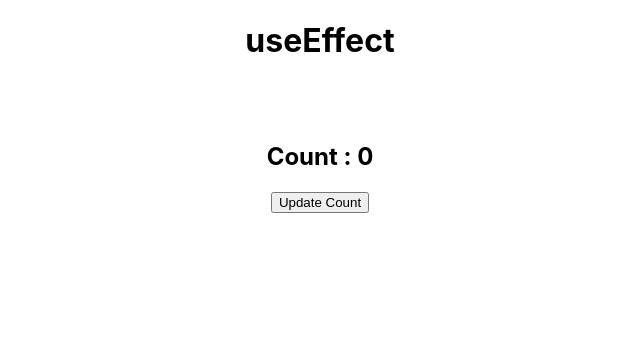
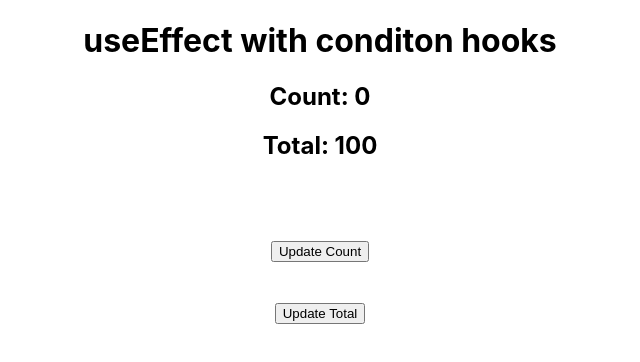
Before and after one commit to jigneshgit935/Learn_react_basic_to_advance, a React (Create React App) app: page / in a window 1280 px wide. Shown: the top 362 px of the page, without its empty margins (320-960 px from the left). Built offline with nearby package versions, Linux system fonts and the light colour scheme.

Commit message:
useffect conditonal rendering

```diff
--- a/src/App.js
+++ b/src/App.js
@@ -1,22 +1,30 @@
 import React, { useEffect, useState } from 'react';
 import './App.css';
+import UserTotal from './UserTotal';
 const App = () => {
   const [count, setCount] = useState(0);
+  const [total, setTotal] = useState(100);
 
   useEffect(() => {
-    // alert('useEffect Hooks');
-    console.log('useEffect Hooks');
+    console.log('After Render!!');
+  }, [count]);
 
-    console.log('Updating');
-  });
   return (
     <div className="App">
-      <h1>useEffect</h1>
+      <h1>useEffect with conditon hooks</h1>
+
+      <UserTotal count={count} total={total} />
 
       <br />
       <br />
-      <h2>Count : {count}</h2>
+      <br />
+      {/* <h2>Count: {count}</h2> */}
       <button onClick={() => setCount(count + 1)}>Update Count</button>
+      <br />
+      <br />
+      <br />
+      {/* <h2>Total: {total}</h2> */}
+      <button onClick={() => setTotal(total + 1)}>Update Total</button>
     </div>
   );
 };
--- /dev/null
+++ b/src/UserTotal.js
@@ -0,0 +1,24 @@
+import React, { useEffect } from 'react';
+import './App.css';
+const UserTotal = (props) => {
+  useEffect(() => {
+    console.log('Called with props!!!');
+  });
+
+  useEffect(() => {
+    console.log('Count is :', props.count);
+  }, [props.count]);
+  useEffect(() => {
+    console.log('total is :', props.total);
+  }, [props.total]);
+  return (
+    <div>
+      <div className="App">
+        <h2>Count: {props.count}</h2>
+        <h2>Total: {props.total}</h2>
+      </div>
+    </div>
+  );
+};
+
+export default UserTotal;
```
